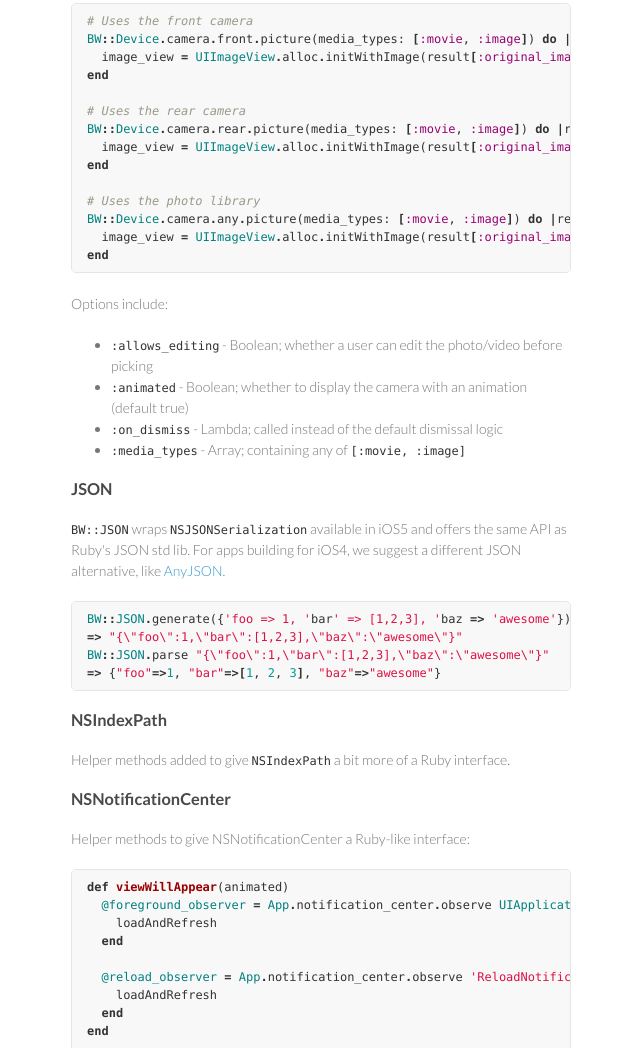
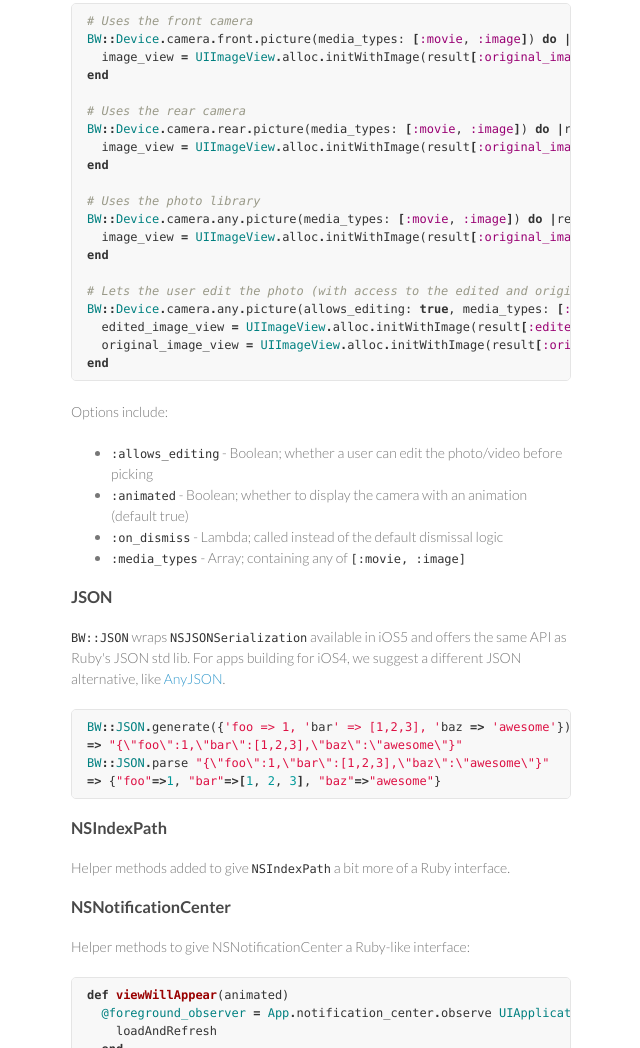
Before and after one commit to rubymotion-community/BubbleWrap, a plain HTML site: page index.html in a window 1280 px wide. Shown: the part 5416-6464 px from the top of the page, without its empty margins (499-1139 px from the left). Drawn offline with Linux system fonts and the light colour scheme.

Commit message:
update the site

```diff
--- a/index.html
+++ b/index.html
@@ -364,6 +364,12 @@ use the versioned gem.</p>
 <span class="c1"># Uses the photo library</span>
 <span class="no">BW</span><span class="o">::</span><span class="no">Device</span><span class="o">.</span><span class="n">camera</span><span class="o">.</span><span class="n">any</span><span class="o">.</span><span class="n">picture</span><span class="p">(</span><span class="n">media_types</span><span class="p">:</span> <span class="o">[</span><span class="ss">:movie</span><span class="p">,</span> <span class="ss">:image</span><span class="o">]</span><span class="p">)</span> <span class="k">do</span> <span class="o">|</span><span class="n">result</span><span class="o">|</span>
   <span class="n">image_view</span> <span class="o">=</span> <span class="no">UIImageView</span><span class="o">.</span><span class="n">alloc</span><span class="o">.</span><span class="n">initWithImage</span><span class="p">(</span><span class="n">result</span><span class="o">[</span><span class="ss">:original_image</span><span class="o">]</span><span class="p">)</span>
+<span class="k">end</span>
+
+<span class="c1"># Lets the user edit the photo (with access to the edited and original photos)</span>
+<span class="no">BW</span><span class="o">::</span><span class="no">Device</span><span class="o">.</span><span class="n">camera</span><span class="o">.</span><span class="n">any</span><span class="o">.</span><span class="n">picture</span><span class="p">(</span><span class="n">allows_editing</span><span class="p">:</span> <span class="kp">true</span><span class="p">,</span> <span class="n">media_types</span><span class="p">:</span> <span class="o">[</span><span class="ss">:image</span><span class="o">]</span><span class="p">)</span> <span class="k">do</span> <span class="o">|</span><span class="n">result</span><span class="o">|</span>
+  <span class="n">edited_image_view</span> <span class="o">=</span> <span class="no">UIImageView</span><span class="o">.</span><span class="n">alloc</span><span class="o">.</span><span class="n">initWithImage</span><span class="p">(</span><span class="n">result</span><span class="o">[</span><span class="ss">:edited_image</span><span class="o">]</span><span class="p">)</span>
+  <span class="n">original_image_view</span> <span class="o">=</span> <span class="no">UIImageView</span><span class="o">.</span><span class="n">alloc</span><span class="o">.</span><span class="n">initWithImage</span><span class="p">(</span><span class="n">result</span><span class="o">[</span><span class="ss">:original_image</span><span class="o">]</span><span class="p">)</span>
 <span class="k">end</span>
 </pre>
 </div>
```
Also changed, not shown: 1 other file.
